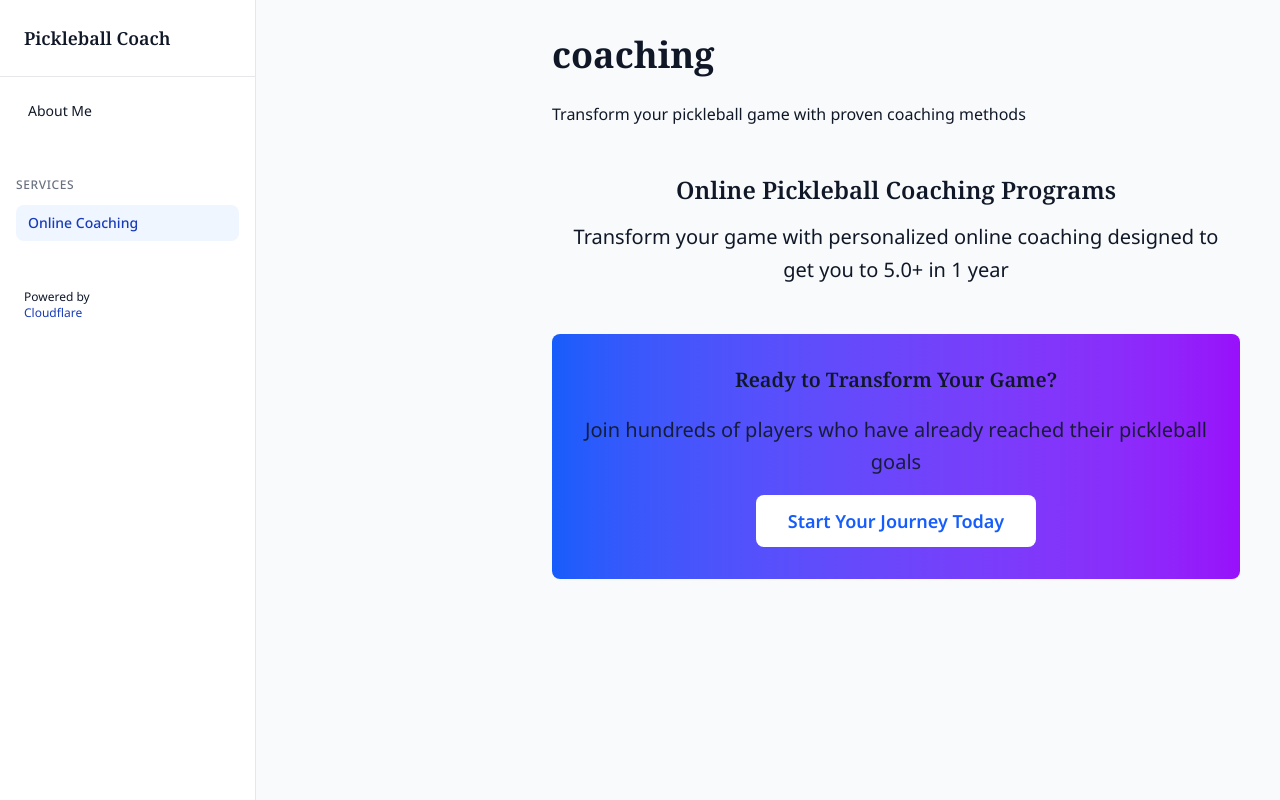
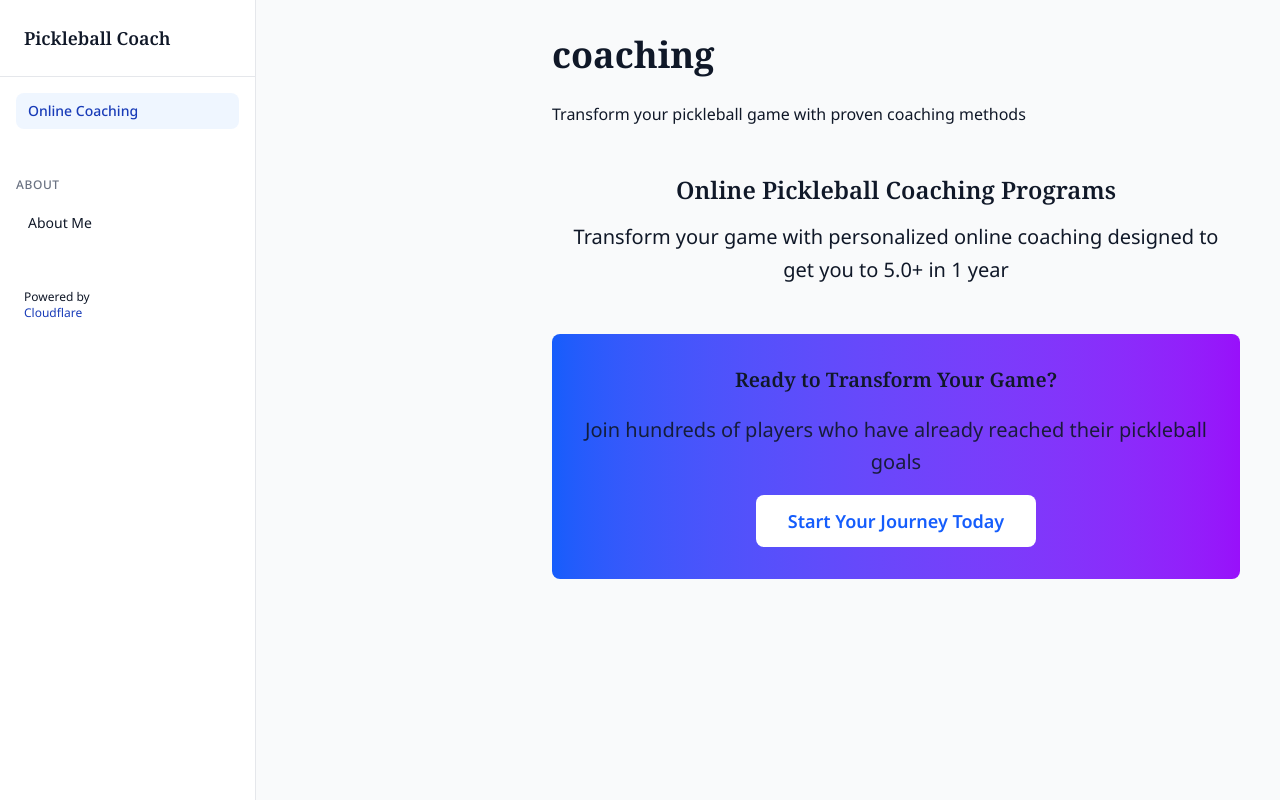
Before and after one commit to bertw2002/react-postgres-fullstack-template, a React (Vite) app: page /section/coaching in a window 1280 px wide. Built offline with nearby package versions, Linux system fonts and the light colour scheme; a web font is replaced by a local one.

Commit message:
Update Sidebar.jsx

```diff
--- a/src/components/Sidebar.jsx
+++ b/src/components/Sidebar.jsx
@@ -31,27 +31,27 @@ function Sidebar({ activeSection, onSelectSection, isMobileMenuOpen, setIsMobile
 
       <nav className="sidebar-nav p-4">
         <Link
-          to="/"
+          to="/section/coaching"
           className={
-            activeSection === null ? "sidebar-link-active" : "sidebar-link"
+            activeSection === "coaching" ? "sidebar-link-active" : "sidebar-link"
           }
-          onClick={() => handleNavigation(null)}
+          onClick={() => handleNavigation("coaching")}
         >
-          About Me
+          Online Coaching
         </Link>
 
         <div className="sidebar-section mt-6">
           <div className="sidebar-heading text-sm font-semibold text-gray-500 uppercase tracking-wider mb-3">
-            Services
+            About
           </div>
           <Link
-            to="/section/coaching"
+            to="/"
             className={
-              activeSection === "coaching" ? "sidebar-link-active" : "sidebar-link"
+              activeSection === null ? "sidebar-link-active" : "sidebar-link"
             }
-            onClick={() => handleNavigation("coaching")}
+            onClick={() => handleNavigation(null)}
           >
-            Online Coaching
+            About Me
           </Link>
         </div>
       </nav>
```
